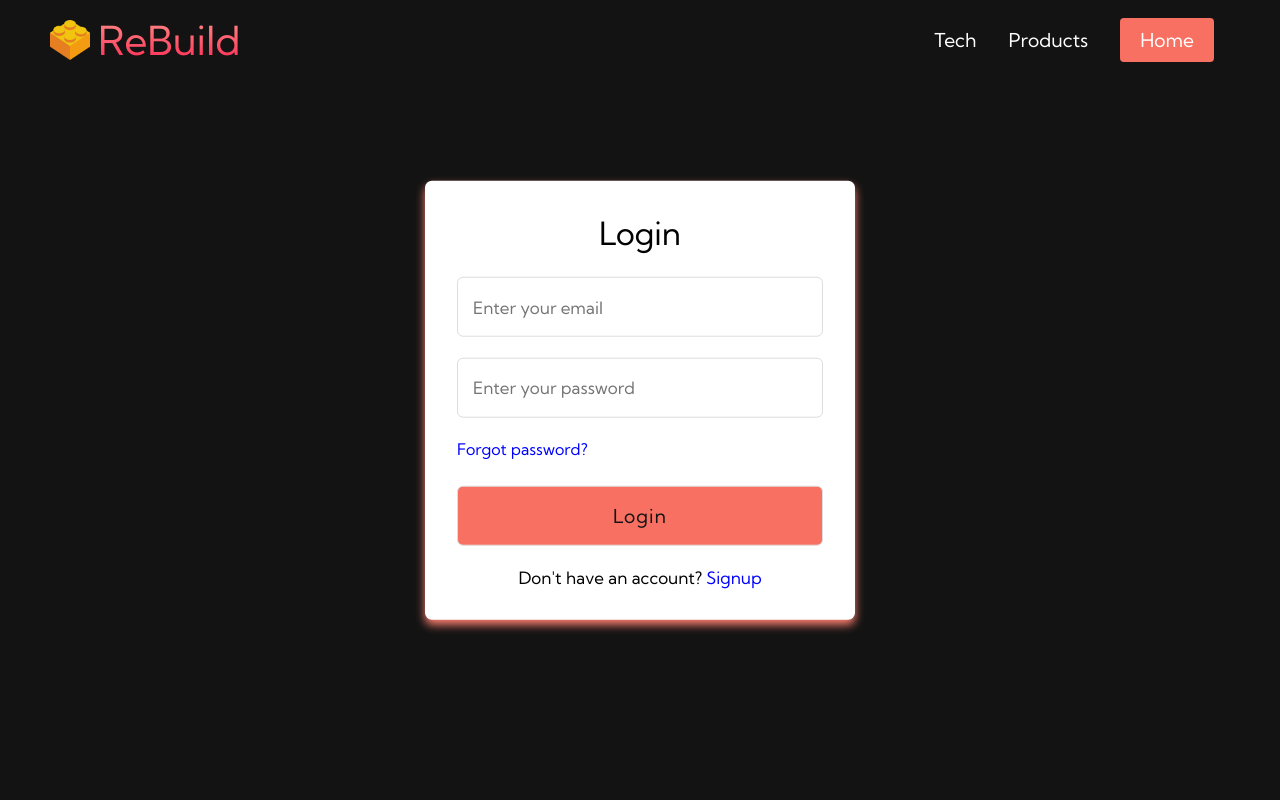
After one commit to andreamaurizi/andreamaurizi.github.io, a PHP site: page /SignUp_SignIn/Login_Registration.html in a window 1280 px wide. The commit adds this page. Run offline with PHP 8.4, Linux system fonts and the light colour scheme.

Commit message:
sign up/login

```diff
--- /dev/null
+++ b/CSS/Sign.css
@@ -0,0 +1,84 @@
+/* Import Google font - Poppins */
+
+body{
+  min-height: 100vh;
+  width: 100%;
+  background: #131313;
+}
+.container{
+  position: absolute;
+  top: 50%;
+  left: 50%;
+  transform: translate(-50%,-50%);
+  max-width: 430px;
+  width: 100%;
+  background: #fff;
+  border-radius: 7px;
+  box-shadow: 0 5px 10px #ff8172;
+}
+.container .registration{
+  display: none;
+}
+#check:checked ~ .registration{
+  display: block;
+}
+#check:checked ~ .login{
+  display: none;
+}
+#check{
+  display: none;
+}
+.container .form{
+  padding: 2rem;
+}
+.form header{
+  font-size: 2rem;
+  font-weight: 500;
+  text-align: center;
+  margin-bottom: 1.5rem;
+}
+ .form input{
+   height: 60px;
+   width: 100%;
+   padding: 0 15px;
+   font-size: 17px;
+   margin-bottom: 1.3rem;
+   border: 1px solid #ddd;
+   border-radius: 6px;
+   outline: none;
+ }
+ .form input:focus{
+   box-shadow: 0 1px 0 rgba(0,0,0,0.2);
+ }
+.form a{
+  font-size: 16px;
+  color: blue;
+  text-decoration: none;
+}
+.form a:hover{
+  text-decoration: underline;
+}
+.form input.button{
+  color: #fff;
+  font-size: 1.2rem;
+  font-weight: 500;
+  letter-spacing: 1px;
+  margin-top: 1.7rem;
+  cursor: pointer;
+  transition: 0.4s;
+  color: #131313;
+}
+.form input.button:hover{
+  background: blue;
+}
+.signup{
+  font-size: 17px;
+  text-align: center;
+}
+.signup label{
+  color: blue;
+  cursor: pointer;
+}
+.signup label:hover{
+  text-decoration: underline;
+}
--- a/CSS/style.css
+++ b/CSS/style.css
@@ -478,6 +478,10 @@
     cursor: pointer;
 }
 
+.services__card a{
+    color: white;
+    text-decoration: none;
+}
 
 @media screen and (max-width: 960px){
     .services{
--- /dev/null
+++ b/SignUp_SignIn/Login_Registration.html
@@ -0,0 +1,77 @@
+<!DOCTYPE html>
+<html lang="en">
+<head>
+  <meta charset="UTF-8">
+  <meta name="viewport" content="width=device-width, initial-scale=1.0">
+  <meta http-equiv="X-UA-Compatible" content="ie=edge">
+  <title>Login & Registration</title>
+  <link rel="stylesheet" href="../CSS/Sign.css">
+  <link rel="stylesheet" href="../CSS/style.css">
+  <link rel="website icon" type="png" href="../Img/lego-icon-12.ico">
+  <link rel="preconnect" href="https://fonts.googleapis.com">
+  <link rel="preconnect" href="https://fonts.gstatic.com" crossorigin>
+  <link href="https://fonts.googleapis.com/css2?family=Kumbh+Sans:wght@400;700&display=swap" rel="stylesheet">
+</head>
+<body>
+  <!-- Navbar-->
+  <nav class="navbar">
+    <div class="navbar__container">
+        <a href="/" id="navbar__logo"><img src="../Img/lego-icon-12.ico" id="logo" > ReBuild</a>
+        <div class="navbar__toggle" id="mobile-menu">
+            <span class="bar"></span><span class="bar"></span>
+            <span class="bar"></span>
+        </div>
+        <ul class="navbar__menu">
+            <li class="navbar__item">
+                <a href="/tech.html" class="navbar__links">Tech</a>
+            </li>
+            <li class="navbar__item">
+                <a href="/" class="navbar__links">Products</a>
+            </li>
+            <li class="navbar__btn">
+                <a href="../index.html" class="button">Home</a>
+            </li>
+        </ul>
+    </div>
+  </nav>
+
+  <!-- Form Login Registration-->
+  <div class="container">
+      <input type="checkbox" id="check">
+      <div class="login form">
+        <header>Login</header>
+        <form action="login.php" method="post">
+          <input type="text" placeholder="Enter your email">
+          <input type="password" placeholder="Enter your password">
+          <a href="#">Forgot password?</a>
+          <input type="submit" class="button" value="Login">
+        </form>
+        <div class="signup">
+          <span class="signup">Don't have an account?
+          <label for="check">Signup</label>
+          </span>
+        </div>
+      </div>
+      <div class="registration form">
+        <header>Signup</header>
+        <form action="signup.php" method="post">
+          <input type="text" placeholder="Enter your email">
+          <input type="password" placeholder="Create a password">
+          <input type="password" placeholder="Confirm your password">
+          <input type="submit" class="button" value="Signup">
+        </form>
+        <div class="signup">
+          <span class="signup">Already have an account?
+          <label for="check">Login</label>
+          </span>
+      </div>
+    </div>
+  </div>
+
+
+
+  <script src="../Script/app.js"></script>
+
+
+</body>
+</html>
```
Also changed, not shown: SignUp_SignIn/database.php (added, +23 -0 lines), SignUp_SignIn/login.php (added, +49 -0 lines), SignUp_SignIn/signup.php (added, +78 -0 lines), index.html (+5 -5 lines).
